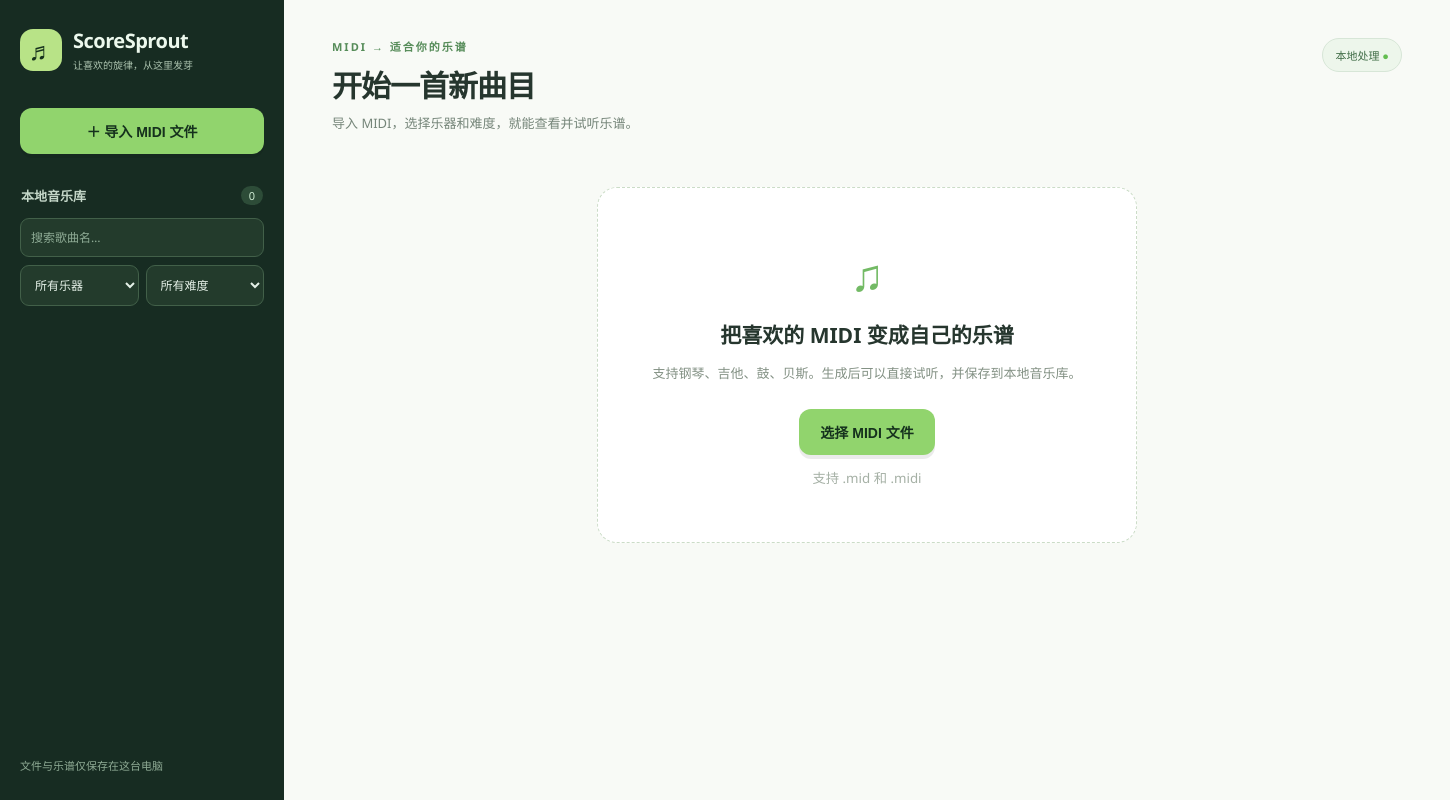
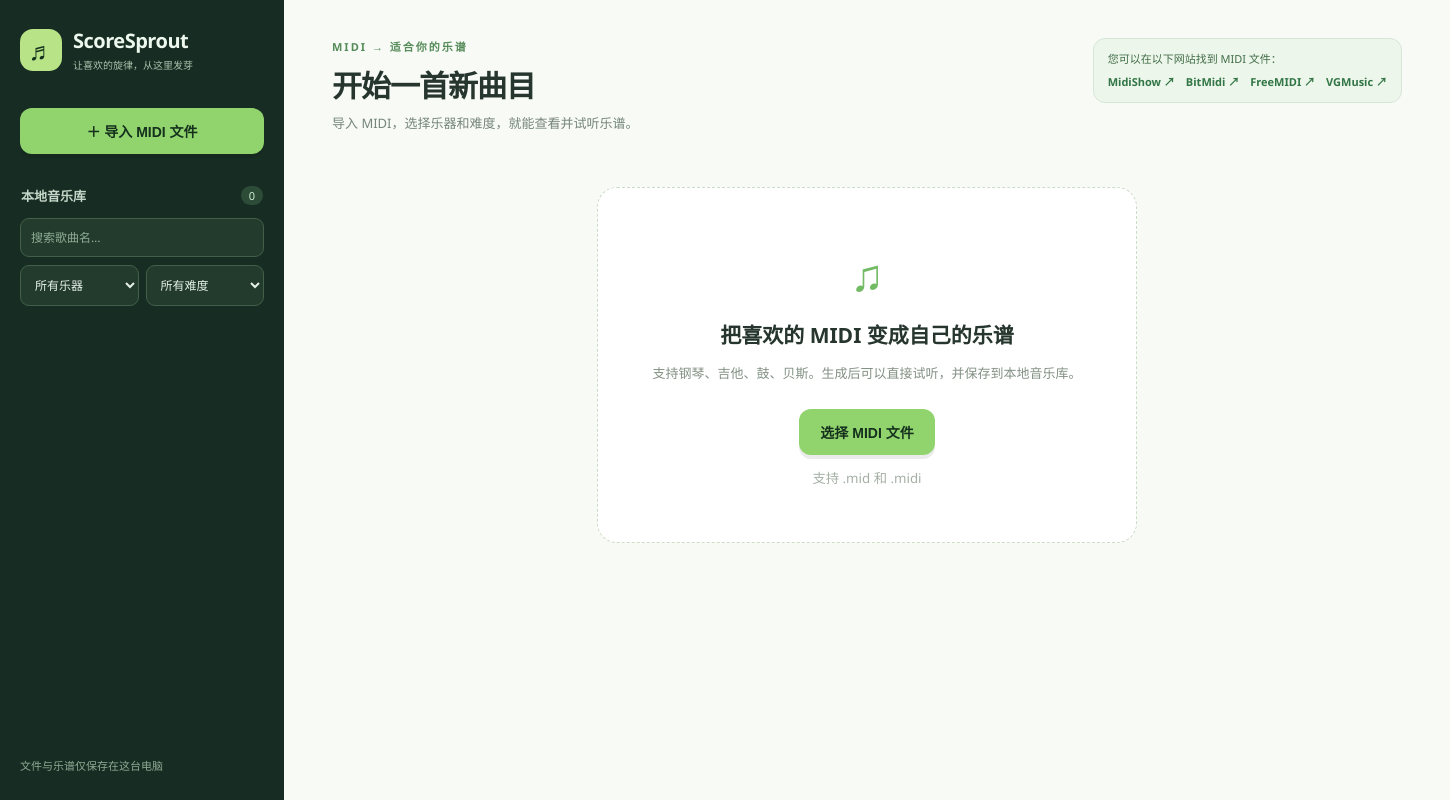
Before and after one commit to phosphorusqiyuan-bot/ScoreSprout, an Electron app: page src/index.html in a window 1450 px wide. Drawn offline with Linux system fonts and the light colour scheme; no server answers.

Commit message:
Add Windows quick launcher and MIDI source links

```diff
--- a/src/index.html
+++ b/src/index.html
@@ -1,4 +1,4 @@
-<!doctype html><html lang="zh-CN"><head><meta charset="utf-8"><meta name="viewport" content="width=device-width, initial-scale=1"><title>ScoreSprout</title><link rel="stylesheet" href="style.css"></head>
+<!doctype html><html lang="zh-CN"><head><meta charset="utf-8"><meta name="viewport" content="width=device-width, initial-scale=1"><title>ScoreSprout</title><link rel="stylesheet" href="style.css"><link rel="stylesheet" href="sources.css"></head>
 <body><div class="app">
   <aside class="sidebar">
     <div class="brand"><div class="mark">♬</div><div><strong>ScoreSprout</strong><span>让喜欢的旋律，从这里发芽</span></div></div>
@@ -10,7 +10,7 @@
     <div class="side-footer">文件与乐谱仅保存在这台电脑</div>
   </aside>
   <main>
-    <header class="topbar"><div><div class="eyebrow">MIDI → 适合你的乐谱</div><h1 id="pageTitle">开始一首新曲目</h1><p id="pageSubtitle">导入 MIDI，选择乐器和难度，就能查看并试听乐谱。</p></div><div class="top-badge">本地处理 <span>●</span></div></header>
+    <header class="topbar"><div><div class="eyebrow">MIDI → 适合你的乐谱</div><h1 id="pageTitle">开始一首新曲目</h1><p id="pageSubtitle">导入 MIDI，选择乐器和难度，就能查看并试听乐谱。</p></div><div class="midi-sources"><span>您可以在以下网站找到 MIDI 文件：</span><div class="midi-source-links"><a href="https://www.midishow.com/" target="_blank" rel="noopener noreferrer">MidiShow ↗</a><a href="https://bitmidi.com/" target="_blank" rel="noopener noreferrer">BitMidi ↗</a><a href="https://freemidi.org/" target="_blank" rel="noopener noreferrer">FreeMIDI ↗</a><a href="https://www.vgmusic.com/" target="_blank" rel="noopener noreferrer">VGMusic ↗</a></div></div></header>
     <div id="notice" class="notice hidden"></div>
     <section id="emptyState" class="empty"><div class="empty-icon">♫</div><h2>把喜欢的 MIDI 变成自己的乐谱</h2><p>支持钢琴、吉他、鼓、贝斯。生成后可以直接试听，并保存到本地音乐库。</p><button id="emptyImportBtn" class="primary">选择 MIDI 文件</button><small>支持 .mid 和 .midi</small></section>
     <div id="workspace" class="workspace hidden">
--- /dev/null
+++ b/src/sources.css
@@ -0,0 +1,35 @@
+.midi-sources {
+  max-width: 330px;
+  flex: none;
+  margin-left: 24px;
+  padding: 12px 14px;
+  border: 1px solid #d7e6d7;
+  border-radius: 12px;
+  background: #edf6eb;
+  color: #416d47;
+  font-size: 11px;
+  line-height: 1.5;
+}
+
+.midi-source-links {
+  display: flex;
+  flex-wrap: wrap;
+  gap: 5px 11px;
+  margin-top: 6px;
+}
+
+.midi-source-links a {
+  color: #327646;
+  font-weight: 700;
+  text-decoration: none;
+}
+
+.midi-source-links a:hover,
+.midi-source-links a:focus-visible {
+  text-decoration: underline;
+}
+
+@media (max-width: 1100px) {
+  .topbar { flex-wrap: wrap; gap: 18px; }
+  .midi-sources { width: 100%; max-width: none; margin-left: 0; }
+}
```
Also changed, not shown: src/main.js (+7 -1 lines), README.md, 1 other file.
